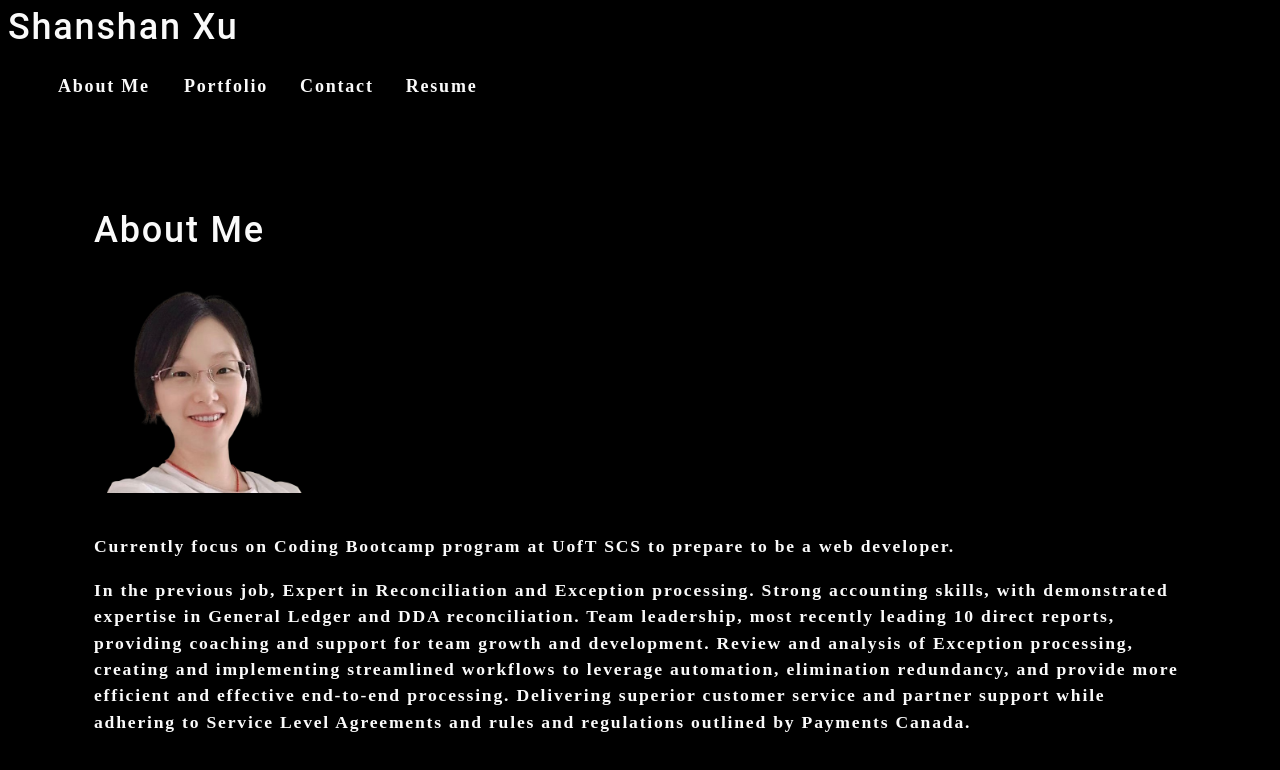
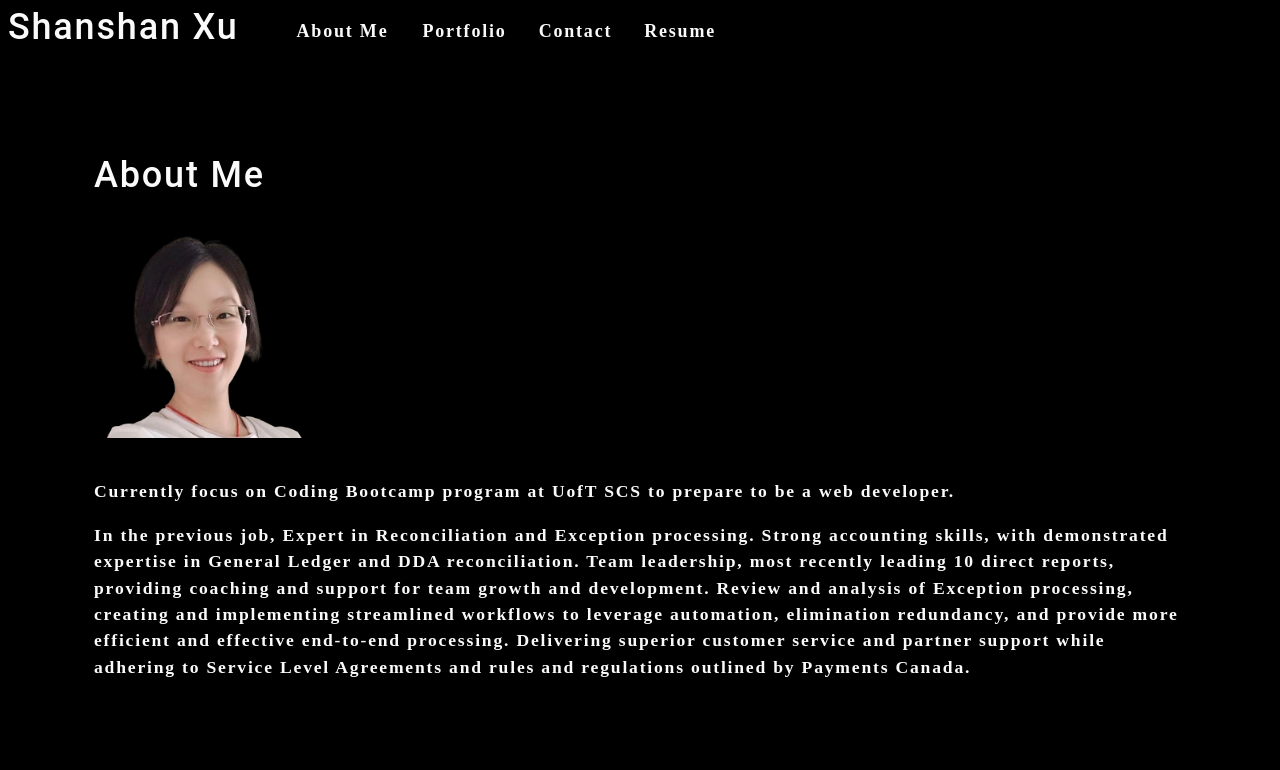
Before and after one commit to shanshantina/react-portfolio-shanshanxu, a React (Create React App) app: page / in a window 1280 px wide. Shown: the top 770 px of the page. Built offline with nearby package versions, Linux system fonts and the light colour scheme; the HTML template or start-up script is replaced by a standard one.

Commit message:
add Navigation to Header component

```diff
--- a/src/App.js
+++ b/src/App.js
@@ -2,7 +2,6 @@ import React, { useState } from "react";
 import Header from "./components/Header";
 import About from "./components/About";
 import Contact from "./components/Contact";
-import Navigation from "./components/Navigation";
 import Resume from "./components/Resume";
 
 function App() {
@@ -12,15 +11,15 @@ function App() {
 
   return (
     <div>
-      <Header></Header>
-      <Navigation
+      <Header
         aboutmeSelected={aboutmeSelected}
         setAboutmeSelected={setAboutmeSelected}
         contactSelected={contactSelected}
         setContactSelected={setContactSelected}
         resumeSelected={resumeSelected}
         setResumeSelected={setResumeSelected}
-      ></Navigation>
+      ></Header>
+
       <main>
         {contactSelected ? (
           <Contact></Contact>
--- a/src/components/Header/index.js
+++ b/src/components/Header/index.js
@@ -1,13 +1,31 @@
-import React from 'react';
+import React from "react";
+import Navigation from "../Navigation";
 
-function Header() {
+function Header(props) {
+  const {
+    aboutmeSelected,
+    setAboutmeSelected,
+    contactSelected,
+    setContactSelected,
+    resumeSelected,
+    setResumeSelected,
+  } = props;
+
   return (
     <header className="flex-row px-1">
       <div>
         <h1>Shanshan Xu</h1>
       </div>
+      <Navigation
+        aboutmeSelected={aboutmeSelected}
+        setAboutmeSelected={setAboutmeSelected}
+        contactSelected={contactSelected}
+        setContactSelected={setContactSelected}
+        resumeSelected={resumeSelected}
+        setResumeSelected={setResumeSelected}
+      />
     </header>
-    )
+  );
 };
 
 export default Header;
```
Lines whose indentation alone changed are shown as unchanged.
